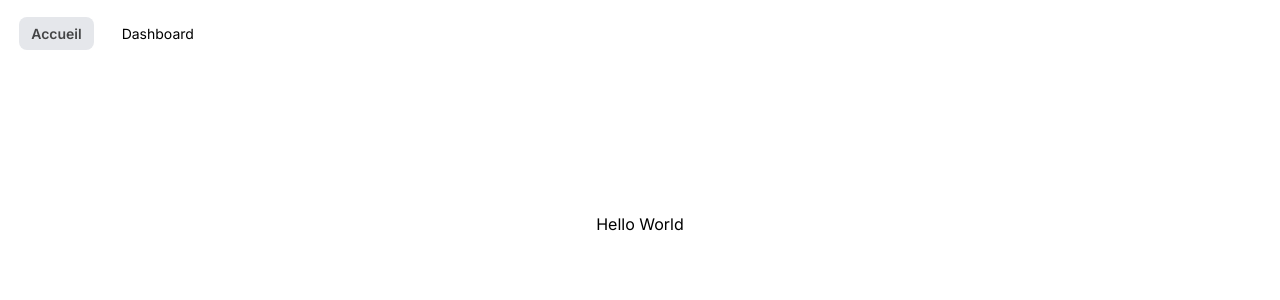
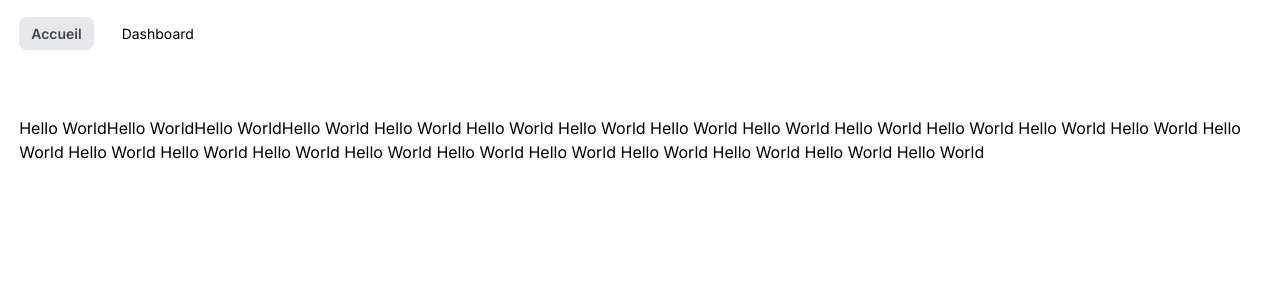
Before and after one commit to KpryKorn/back-office-wallet, a Next.js app: page / in a window 1280 px wide. Shown: the top 300 px of the page. Built offline with nearby package versions, Linux system fonts and the light colour scheme.

Commit message:
hello world!!!

```diff
--- a/app/page.tsx
+++ b/app/page.tsx
@@ -1,7 +1,12 @@
 export default function Home() {
   return (
-    <main className="flex min-h-screen flex-col items-center justify-between p-24">
-      <div>Hello World</div>
-    </main>
+    <>
+      <div className="my-6 md:my-12">
+        Hello WorldHello WorldHello WorldHello World Hello World Hello World
+        Hello World Hello World Hello World Hello World Hello World Hello World
+        Hello World Hello World Hello World Hello World Hello World Hello World
+        Hello World Hello World Hello World Hello World Hello World Hello World
+      </div>
+    </>
   );
 }
```
